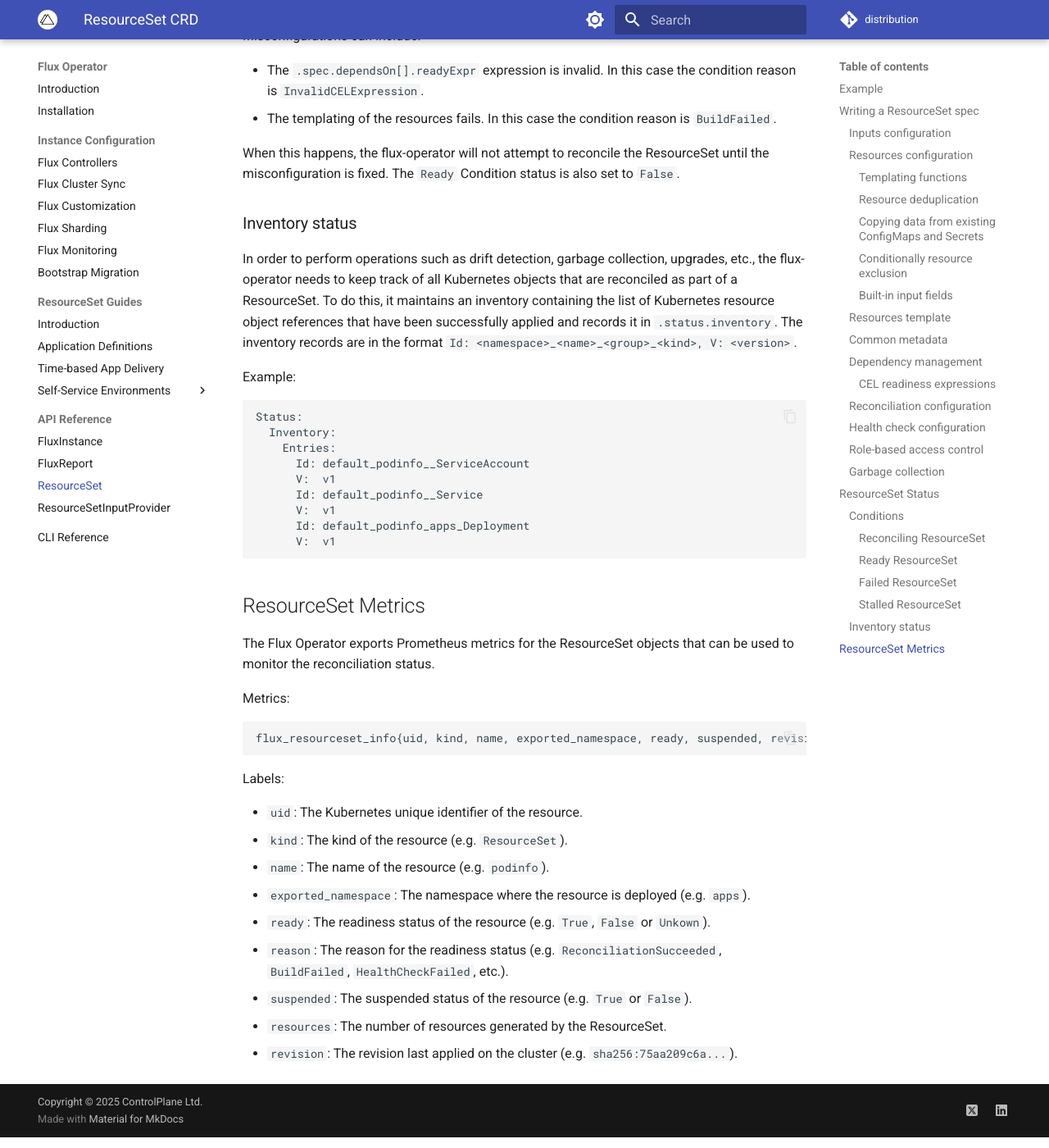
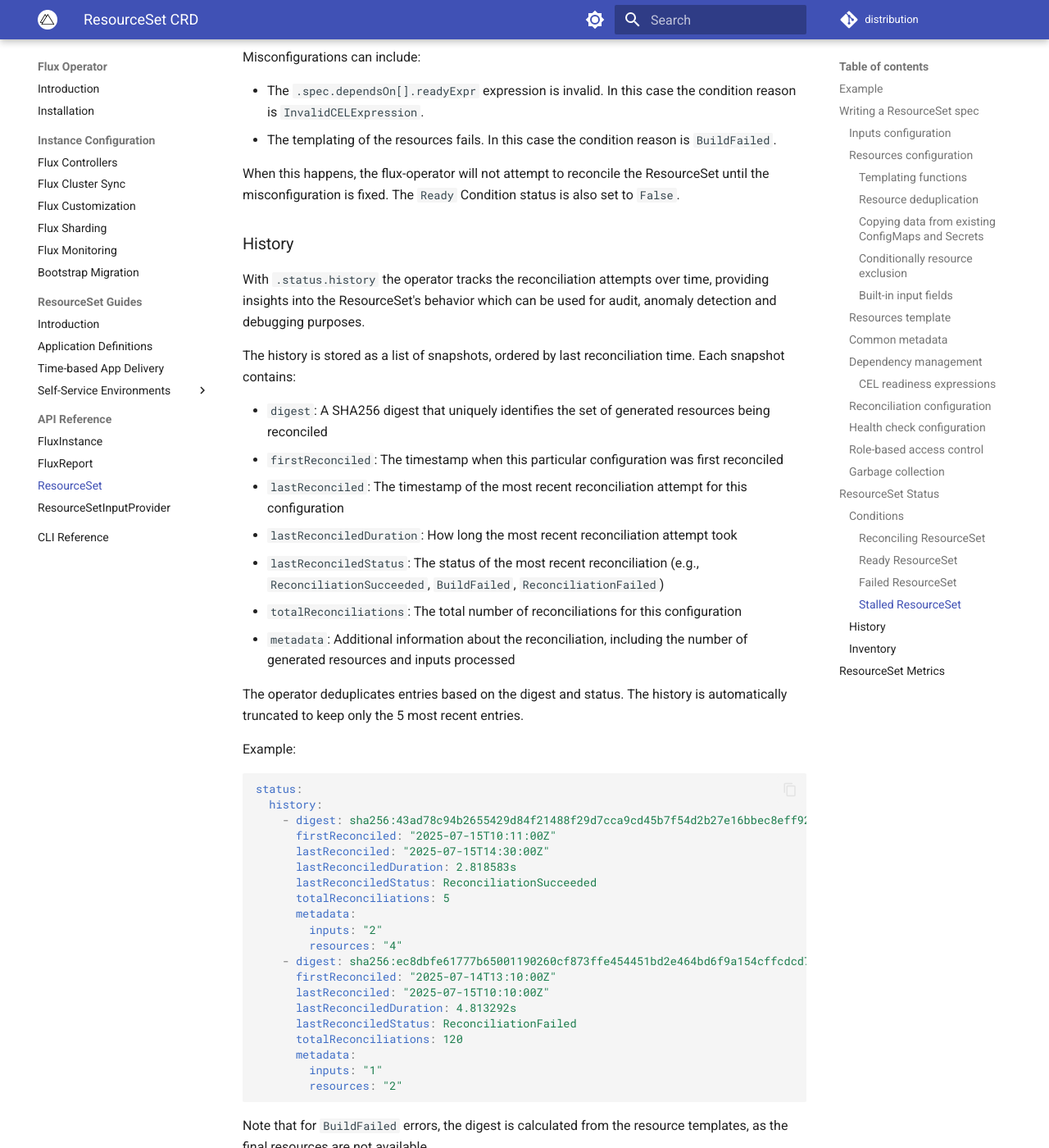
Before and after one commit to controlplaneio-fluxcd/distribution, an MkDocs documentation site: the page built from docs/operator/resourceset.md, in a window 1280 px wide and 1400 px high, scrolled down 15870 px. Shown: the whole window at 82% size. Built offline with MkDocs 1.6.1 and Material for MkDocs 9.7.7, drawn with Linux system fonts in a browser that asks for light colours; comment, search, counter and statistics services are not loaded; some of the changed text lies outside the part shown.

Commit message:
Update docs for Flux Operator v0.28.0
Signed-off-by: GitHub <noreply@github.com>

````diff
--- a/docs/operator/resourceset.md
+++ b/docs/operator/resourceset.md
@@ -606,10 +606,15 @@
 
 The reconciliation behavior of a ResourceSet can be configured using the following annotations:
 
-- `fluxcd.controlplane.io/reconcile`: Enable or disable the reconciliation loop. Default is `enabled`, set to `disabled` to pause the reconciliation.
-- `fluxcd.controlplane.io/reconcileEvery`: Set the reconciliation interval used for drift detection and correction. Default is `1h`.
-- `fluxcd.controlplane.io/reconcileTimeout`: Set the reconciliation timeout including health checks. Default is `5m`.
-- `fluxcd.controlplane.io/force`: When set to `enabled`, the controller will replace the generated resources that contain immutable field changes.
+- `fluxcd.controlplane.io/reconcile`:
+  Enable or disable the reconciliation loop. Default is `enabled`, set to `disabled` to pause the reconciliation.
+- `fluxcd.controlplane.io/reconcileEvery`:
+  Set the reconciliation interval used for drift detection and correction. Default is `1h`.
+- `fluxcd.controlplane.io/reconcileTimeout`:
+  Set the reconciliation timeout including health checks. Default is `5m`.
+- `fluxcd.controlplane.io/force`:
+  When set to `enabled`, the controller will replace the generated resources that contain immutable field changes.
+  This annotation can also be used on individual resources to force their reconciliation.
 
 ### Health check configuration
 
@@ -766,7 +771,53 @@
 When this happens, the flux-operator will not attempt to reconcile the ResourceSet
 until the misconfiguration is fixed. The `Ready` Condition status is also set to `False`.
 
-### Inventory status
+### History
+
+With `.status.history` the operator tracks the reconciliation attempts over time, providing insights
+into the ResourceSet's behavior which can be used for audit, anomaly detection and debugging purposes.
+
+The history is stored as a list of snapshots, ordered by last reconciliation time. Each snapshot contains:
+
+- `digest`: A SHA256 digest that uniquely identifies the set of generated resources being reconciled
+- `firstReconciled`: The timestamp when this particular configuration was first reconciled
+- `lastReconciled`: The timestamp of the most recent reconciliation attempt for this configuration
+- `lastReconciledDuration`: How long the most recent reconciliation attempt took
+- `lastReconciledStatus`: The status of the most recent reconciliation (e.g., `ReconciliationSucceeded`, `BuildFailed`, `ReconciliationFailed`)
+- `totalReconciliations`: The total number of reconciliations for this configuration
+- `metadata`: Additional information about the reconciliation, including the number of generated resources and inputs processed
+
+The operator deduplicates entries based on the digest and status.
+The history is automatically truncated to keep only the 5 most recent entries.
+
+Example:
+
+```yaml
+status:
+  history:
+    - digest: sha256:43ad78c94b2655429d84f21488f29d7cca9cd45b7f54d2b27e16bbec8eff9228
+      firstReconciled: "2025-07-15T10:11:00Z"
+      lastReconciled: "2025-07-15T14:30:00Z"
+      lastReconciledDuration: 2.818583s
+      lastReconciledStatus: ReconciliationSucceeded
+      totalReconciliations: 5
+      metadata:
+        inputs: "2"
+        resources: "4"
+    - digest: sha256:ec8dbfe61777b65001190260cf873ffe454451bd2e464bd6f9a154cffcdcd7e5
+      firstReconciled: "2025-07-14T13:10:00Z"
+      lastReconciled: "2025-07-15T10:10:00Z"
+      lastReconciledDuration: 4.813292s
+      lastReconciledStatus: ReconciliationFailed
+      totalReconciliations: 120
+      metadata:
+        inputs: "1"
+        resources: "2"
+```
+
+Note that for `BuildFailed` errors, the digest is calculated from the resource templates, as the final resources
+are not available.
+
+### Inventory
 
 In order to perform operations such as drift detection, garbage collection, upgrades, etc.,
 the flux-operator needs to keep track of all Kubernetes objects that are
@@ -777,16 +828,14 @@
 
 Example:
 
-```text
-Status:
-  Inventory:
-    Entries:
-      Id: default_podinfo__ServiceAccount
-      V:  v1
-      Id: default_podinfo__Service
-      V:  v1
-      Id: default_podinfo_apps_Deployment
-      V:  v1
+```yaml
+status:
+  inventory:
+    entries:
+      - id: apps_podinfo_helm.toolkit.fluxcd.io_HelmRelease
+        v: v2
+      - id: apps_podinfo_source.toolkit.fluxcd.io_OCIRepository
+        v: v1
 ```
 
 ## ResourceSet Metrics
````
Also changed, not shown: docs/operator/fluxinstance.md (+53 -12 lines), docs/operator/resourcesetinputprovider.md (+3 -5 lines).
